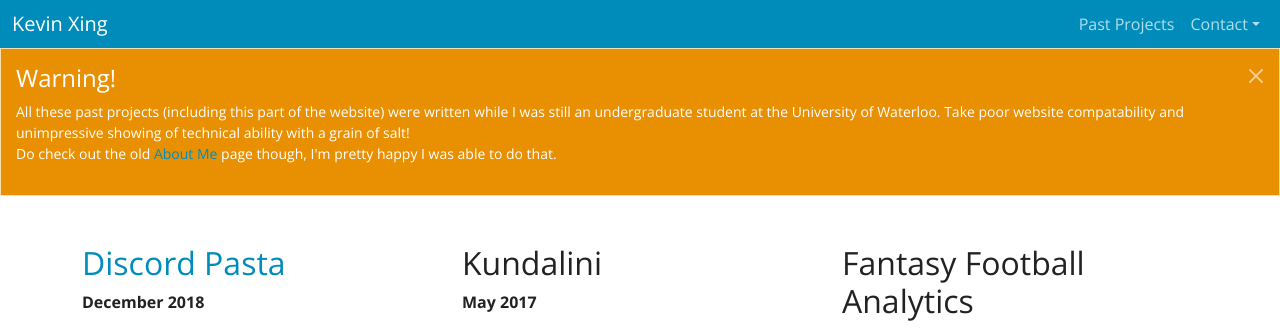
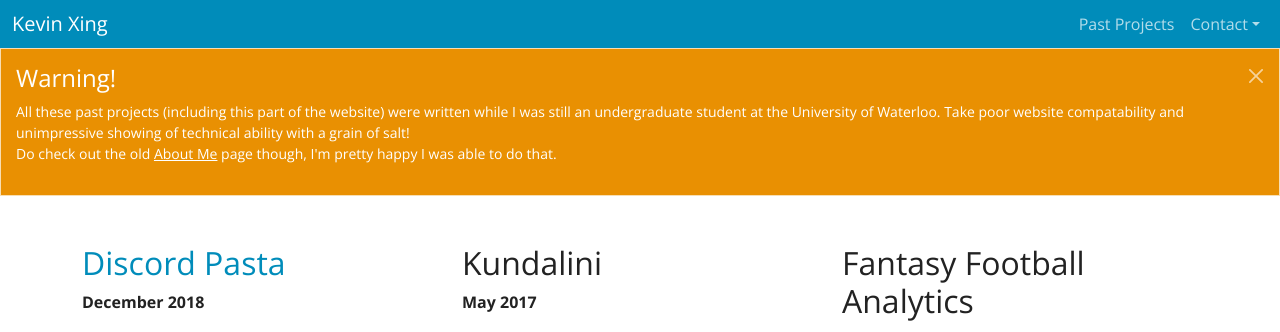
Before and after one commit to ggkevinxing/ggkevinxing.github.io, a Jekyll site: the page built from projects/index.html, in a window 1280 px wide. Shown: the top 332 px of the page. Built offline with Jekyll 4.4.1, drawn with Linux system fonts in a browser that asks for light colours.

Commit message:
use alert link class

```diff
--- a/projects/index.html
+++ b/projects/index.html
@@ -8,7 +8,7 @@ layout: default
   <button type="button" class="btn-close" data-bs-dismiss="alert"></button>
   <h4 class="alert-heading">Warning!</h4>
   <p class="mb-0">All these past projects (including this part of the website) were written while I was still an undergraduate student at the University of Waterloo. Take poor website compatability and unimpressive showing of technical ability with a grain of salt!</p>
-  <p>Do check out the old <a href="{{site.url}}/about">About Me</a> page though, I'm pretty happy I was able to do that.</p>
+  <p>Do check out the old <a href="{{site.url}}/about" class="alert-link">About Me</a> page though, I'm pretty happy I was able to do that.</p>
 </div>
 
 <section id="portfolio">
```
